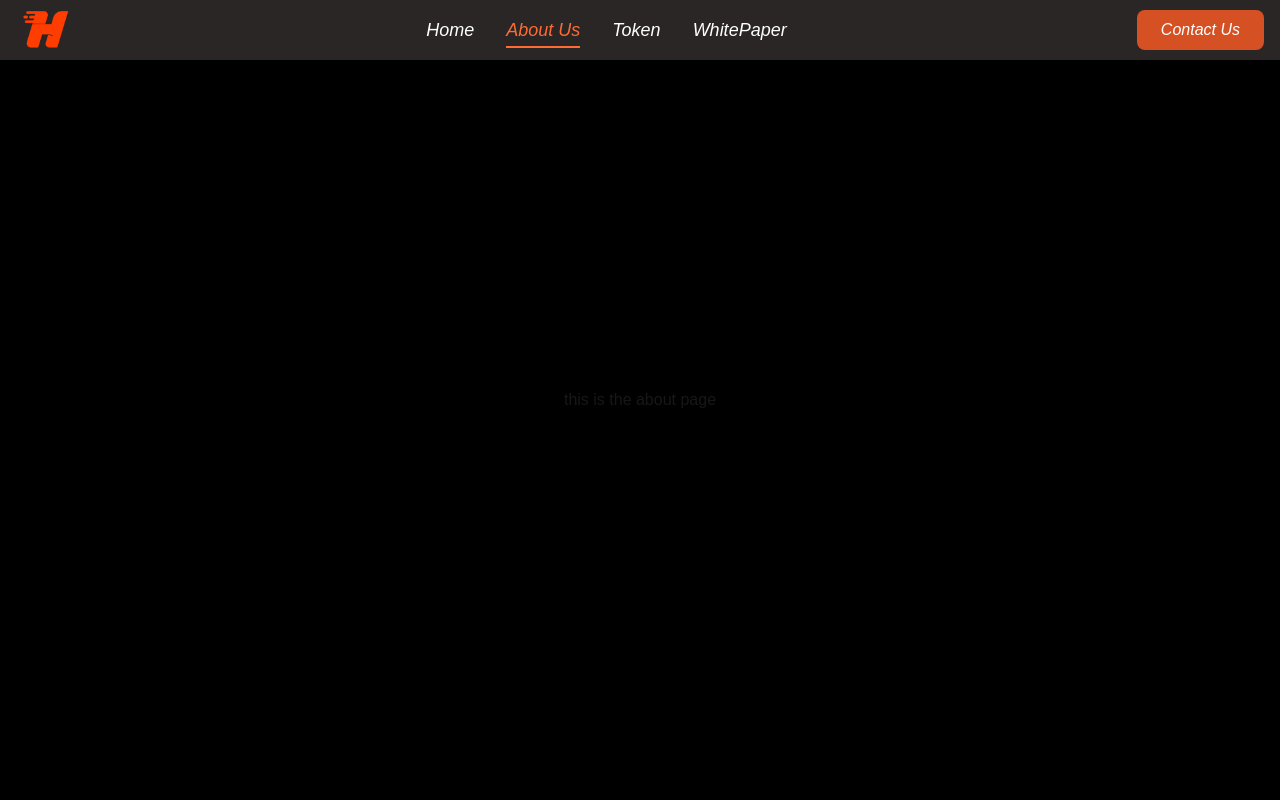
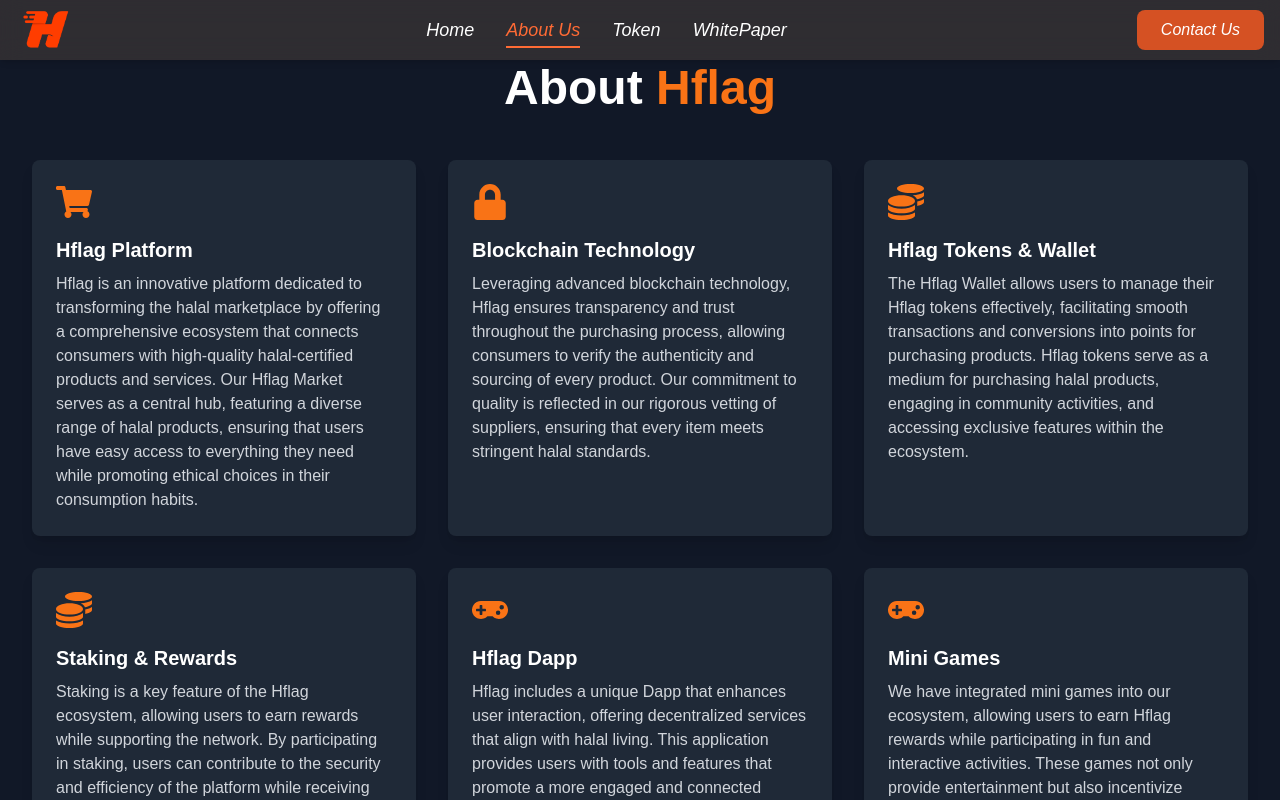
Before and after one commit to Souravhere/hflag, a Next.js app: page /about in a window 1280 px wide. Shown: the top 800 px of the page. Built offline with nearby package versions, Linux system fonts and the light colour scheme.

Commit message:
about page beta version created

```diff
--- a/src/app/about/page.tsx
+++ b/src/app/about/page.tsx
@@ -1,11 +1,128 @@
+'use client'
+
 import React from 'react'
+import { motion } from 'framer-motion'
+import { useInView } from 'react-intersection-observer'
+import { FaShoppingCart, FaLock, FaCoins, FaGamepad, FaUsers, FaBullseye, FaRocket } from 'react-icons/fa'
 
-function page() {
+const sections = [
+  {
+    title: 'Hflag Platform',
+    icon: FaShoppingCart,
+    content: 'Hflag is an innovative platform dedicated to transforming the halal marketplace by offering a comprehensive ecosystem that connects consumers with high-quality halal-certified products and services. Our Hflag Market serves as a central hub, featuring a diverse range of halal products, ensuring that users have easy access to everything they need while promoting ethical choices in their consumption habits.'
+  },
+  {
+    title: 'Blockchain Technology',
+    icon: FaLock,
+    content: 'Leveraging advanced blockchain technology, Hflag ensures transparency and trust throughout the purchasing process, allowing consumers to verify the authenticity and sourcing of every product. Our commitment to quality is reflected in our rigorous vetting of suppliers, ensuring that every item meets stringent halal standards.'
+  },
+  {
+    title: 'Hflag Tokens & Wallet',
+    icon: FaCoins,
+    content: 'The Hflag Wallet allows users to manage their Hflag tokens effectively, facilitating smooth transactions and conversions into points for purchasing products. Hflag tokens serve as a medium for purchasing halal products, engaging in community activities, and accessing exclusive features within the ecosystem.'
+  },
+  {
+    title: 'Staking & Rewards',
+    icon: FaCoins,
+    content: 'Staking is a key feature of the Hflag ecosystem, allowing users to earn rewards while supporting the network. By participating in staking, users can contribute to the security and efficiency of the platform while receiving additional Hflag tokens as a return on their investment.'
+  },
+  {
+    title: 'Hflag Dapp',
+    icon: FaGamepad,
+    content: 'Hflag includes a unique Dapp that enhances user interaction, offering decentralized services that align with halal living. This application provides users with tools and features that promote a more engaged and connected community, further enriching the overall experience of using the Hflag platform.'
+  },
+  {
+    title: 'Mini Games',
+    icon: FaGamepad,
+    content: 'We have integrated mini games into our ecosystem, allowing users to earn Hflag rewards while participating in fun and interactive activities. These games not only provide entertainment but also incentivize users to engage more with the platform.'
+  },
+  {
+    title: 'Community Building',
+    icon: FaUsers,
+    content: 'By creating a vibrant community, we aim to empower individuals to embrace halal living while connecting them with others who share similar values. Community building is at the heart of Hflag, as we believe that fostering relationships among users enhances their experience and promotes a shared commitment to ethical consumption.'
+  }
+]
+
+export default function AboutPage() {
+  const [ref, inView] = useInView({
+    triggerOnce: true,
+    threshold: 0.1,
+  })
+
+  const containerVariants = {
+    hidden: { opacity: 0 },
+    visible: {
+      opacity: 1,
+      transition: {
+        staggerChildren: 0.2,
+      },
+    },
+  }
+
+  const itemVariants = {
+    hidden: { y: 20, opacity: 0 },
+    visible: {
+      y: 0,
+      opacity: 1,
+      transition: {
+        type: 'spring',
+        stiffness: 100,
+      },
+    },
+  }
+
   return (
-    <div className='bg-black w-full h-screen flex items-center justify-center'>
-        this is the about page
-    </div>
+    <motion.div
+      ref={ref}
+      initial="hidden"
+      animate={inView ? 'visible' : 'hidden'}
+      variants={containerVariants}
+      className="min-h-screen bg-gray-900 text-white py-16 px-4 sm:px-6 lg:px-8"
+    >
+      <div className="max-w-7xl mx-auto">
+        <motion.h1 variants={itemVariants} className="text-4xl md:text-5xl font-bold text-center mb-12">
+          About <span className="text-orange-500">Hflag</span>
+        </motion.h1>
+
+        <motion.div variants={itemVariants} className="grid grid-cols-1 md:grid-cols-2 lg:grid-cols-3 gap-8 mb-16">
+          {sections.map((section, index) => (
+            <motion.div
+              key={index}
+              variants={itemVariants}
+              className="bg-gray-800 rounded-lg p-6 shadow-lg hover:shadow-xl transition-shadow duration-300"
+            >
+              <section.icon className="text-4xl text-orange-500 mb-4" />
+              <h2 className="text-xl font-semibold mb-2">{section.title}</h2>
+              <p className="text-gray-300">{section.content}</p>
+            </motion.div>
+          ))}
+        </motion.div>
+
+        <motion.h2 variants={itemVariants} className="text-3xl md:text-4xl font-bold text-center mb-8">
+          Our <span className="text-orange-500">Mission & Vision</span>
+        </motion.h2>
+
+        <motion.div variants={itemVariants} className="grid grid-cols-1 md:grid-cols-2 gap-8">
+          <div className="bg-gray-800 rounded-lg p-6 shadow-lg">
+            <FaBullseye className="text-4xl text-orange-500 mb-4" />
+            <h3 className="text-2xl font-semibold mb-4">Vision</h3>
+            <p className="text-gray-300">
+              To create a trusted, innovative ecosystem that empowers individuals and communities to embrace halal living through seamless access to high-quality halal-certified products and services. We aspire to lead the way in promoting ethical consumption by leveraging advanced technology, fostering community engagement, and championing transparency.
+            </p>
+          </div>
+          <div className="bg-gray-800 rounded-lg p-6 shadow-lg">
+            <FaRocket className="text-4xl text-orange-500 mb-4" />
+            <h3 className="text-2xl font-semibold mb-4">Mission</h3>
+            <ul className="text-gray-300 list-disc list-inside space-y-2">
+              <li>Revolutionize the halal marketplace with a secure, user-friendly platform.</li>
+              <li>Ensure the highest standards of quality, transparency, and ethical sourcing.</li>
+              <li>Leverage blockchain technology to foster trust and accountability.</li>
+              <li>Build a vibrant community through engagement, education, and rewards.</li>
+              <li>Continuously innovate and expand our offerings to enhance user experience.</li>
+            </ul>
+          </div>
+        </motion.div>
+      </div>
+    </motion.div>
   )
 }
-
-export default page
```
